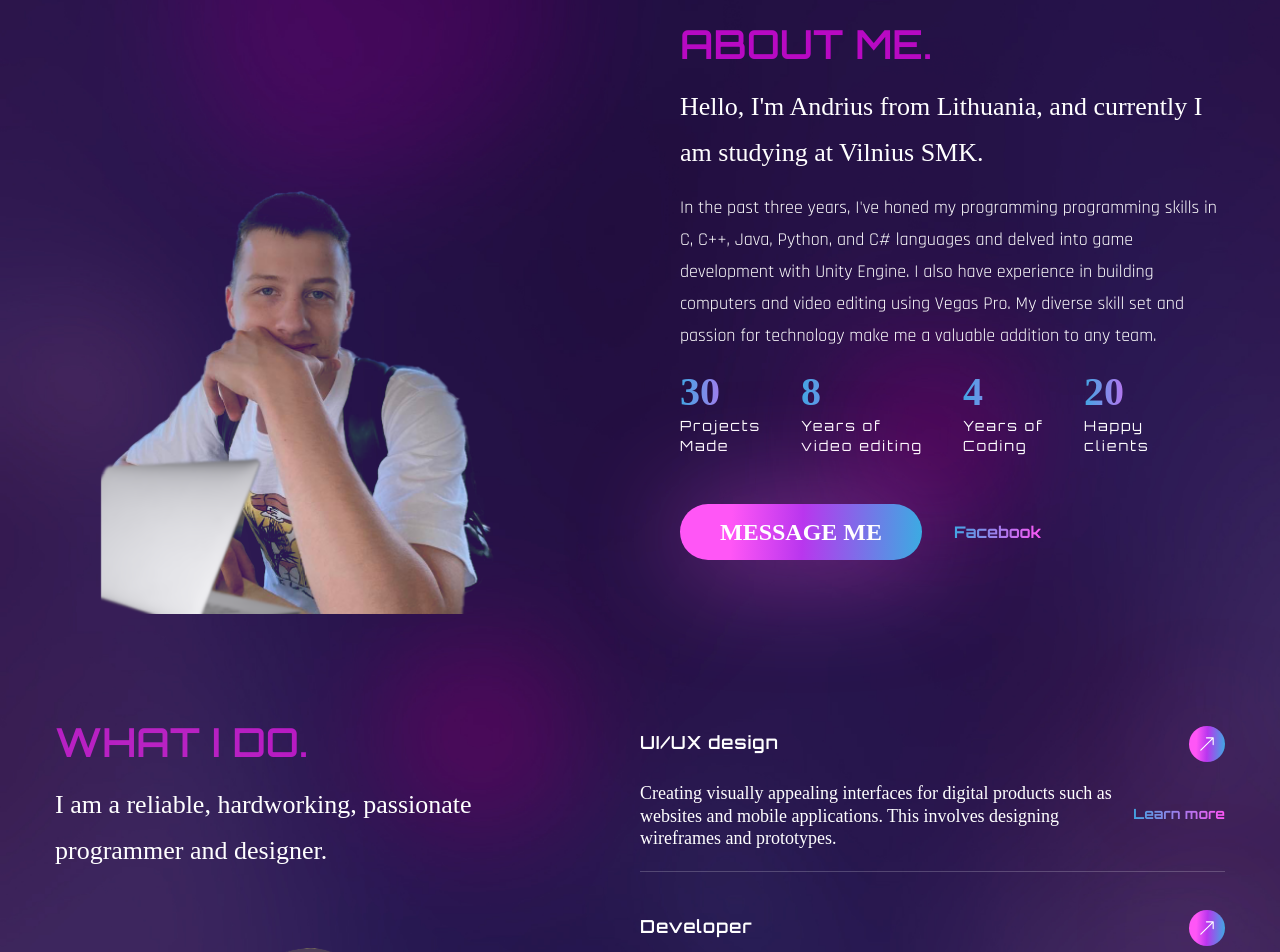
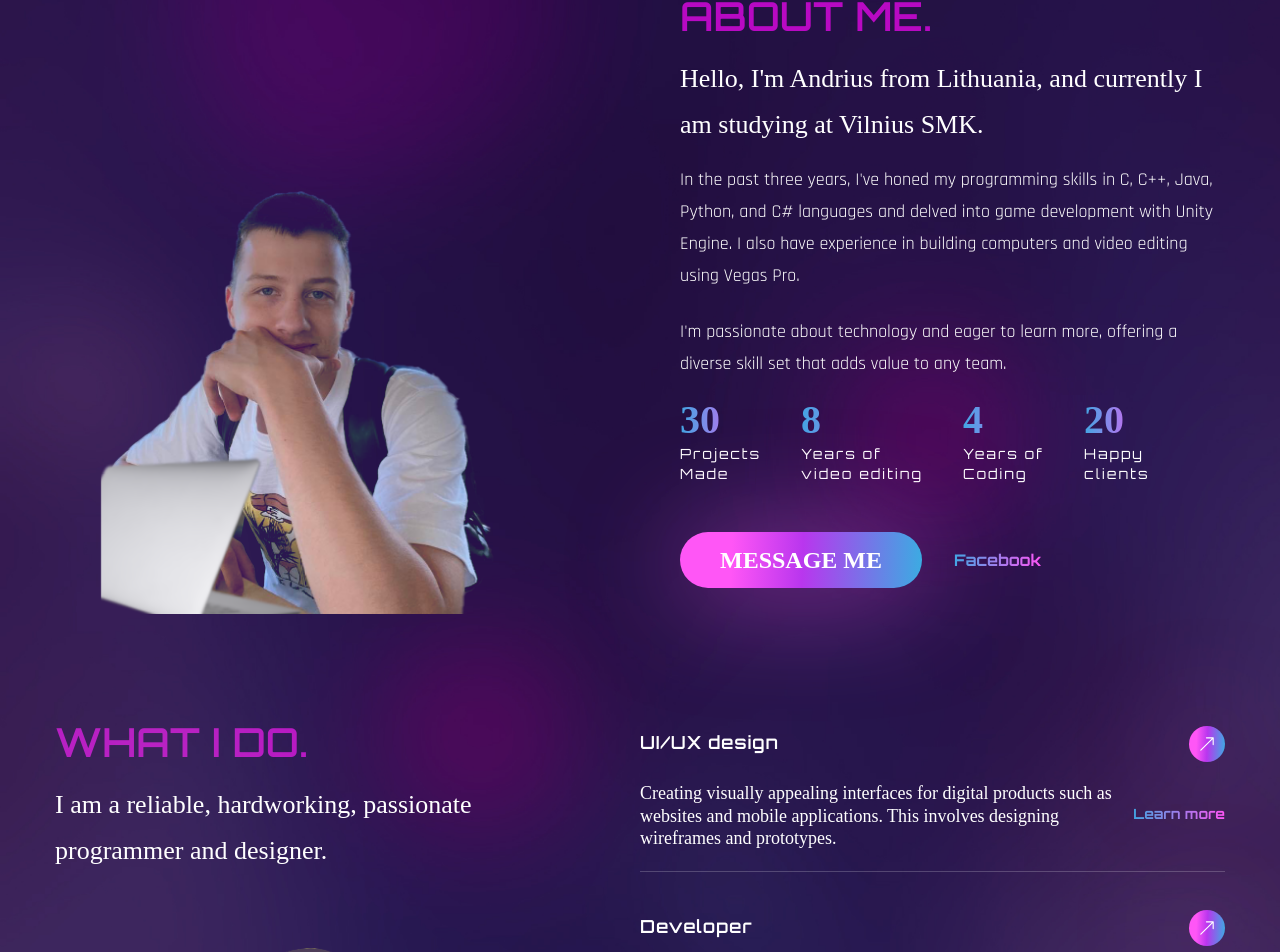
Before and after one commit to Andriukas0/portfolio, a React (Create React App) app: page / in a window 1280 px wide. Shown: the part 994-1946 px from the top of the page. Built offline with nearby package versions, Linux system fonts and the light colour scheme; the HTML template or start-up script is replaced by a standard one; a web font is replaced by a local one.

Commit message:
Update About.js

```diff
--- a/src/components/About.js
+++ b/src/components/About.js
@@ -34,10 +34,12 @@ const About = () => {
           and currently I am studying at Vilnius SMK.
           </h3>
           <p className='mb-6'>
-            In the past three years, I've honed my programming programming skills in C, C++, Java, Python, and C# languages and
+            In the past three years, I've honed my programming skills in C, C++, Java, Python, and C# languages and
             delved into game development with Unity Engine.
             I also have experience in building computers and video editing using Vegas Pro.
-            My diverse skill set and passion for technology make me a valuable addition to any team.
+          </p>
+          <p className='mb-6'>
+             I'm passionate about technology and eager to learn more, offering a diverse skill set that adds value to any team.
           </p>
           {/*sugebejimai*/}
           <div className='flex gap-x-6 lg:gap-x-10 mb-12'>
```
